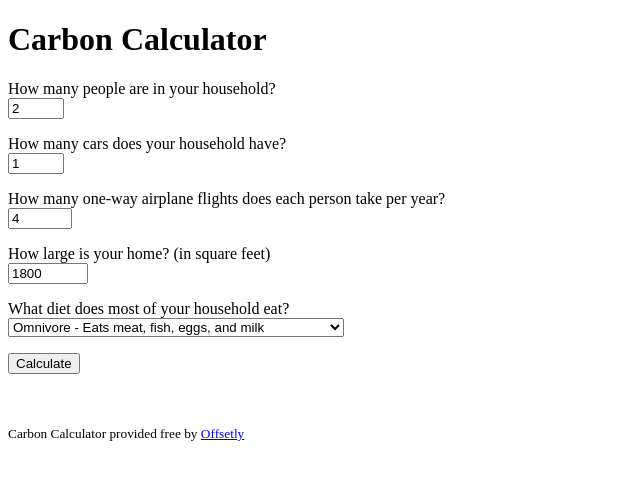
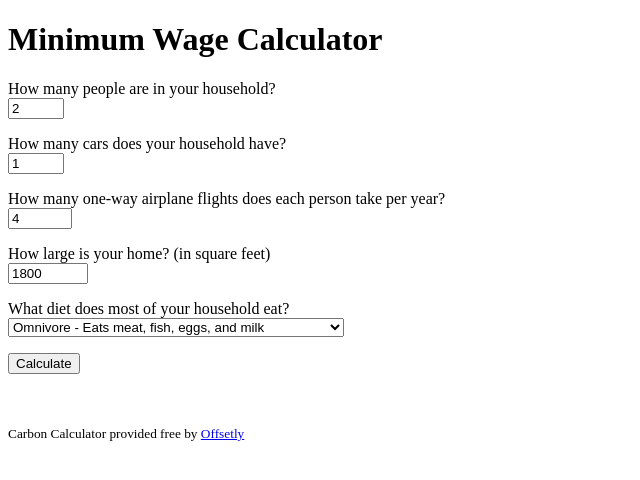
Before and after one commit to RobDolin/MinWageCalc, a plain HTML site: page index.html in a window 1280 px wide. Shown: the whole page, without its empty margins (0-640 px from the left). Drawn offline with Linux system fonts and the light colour scheme.

Commit message:
Update index.html
Changing some of branding

```diff
--- a/index.html
+++ b/index.html
@@ -1,7 +1,7 @@
 <!DOCTYPE html>
 <html>
   <head>
-    <title>Carbon Calculator</title>
+    <title>Minimum Wage Calculator</title>
     <script type="text/javascript" charset="utf-8">
 
       function onBodyLoad() {
@@ -119,7 +119,7 @@
   </head>
 
   <body onload="onBodyLoad()">
-    <h1>Carbon Calculator</h1>
+    <h1>Minimum Wage Calculator</h1>
 
     <p>
       How many people are in your household? <br />
```
